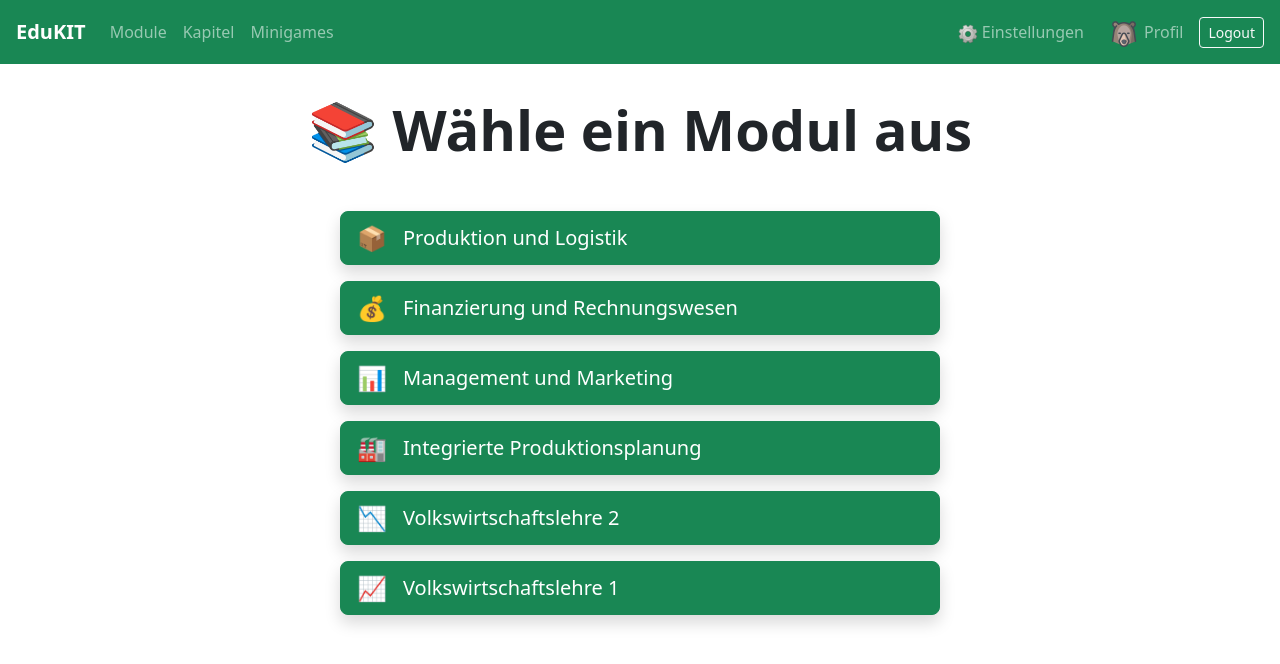
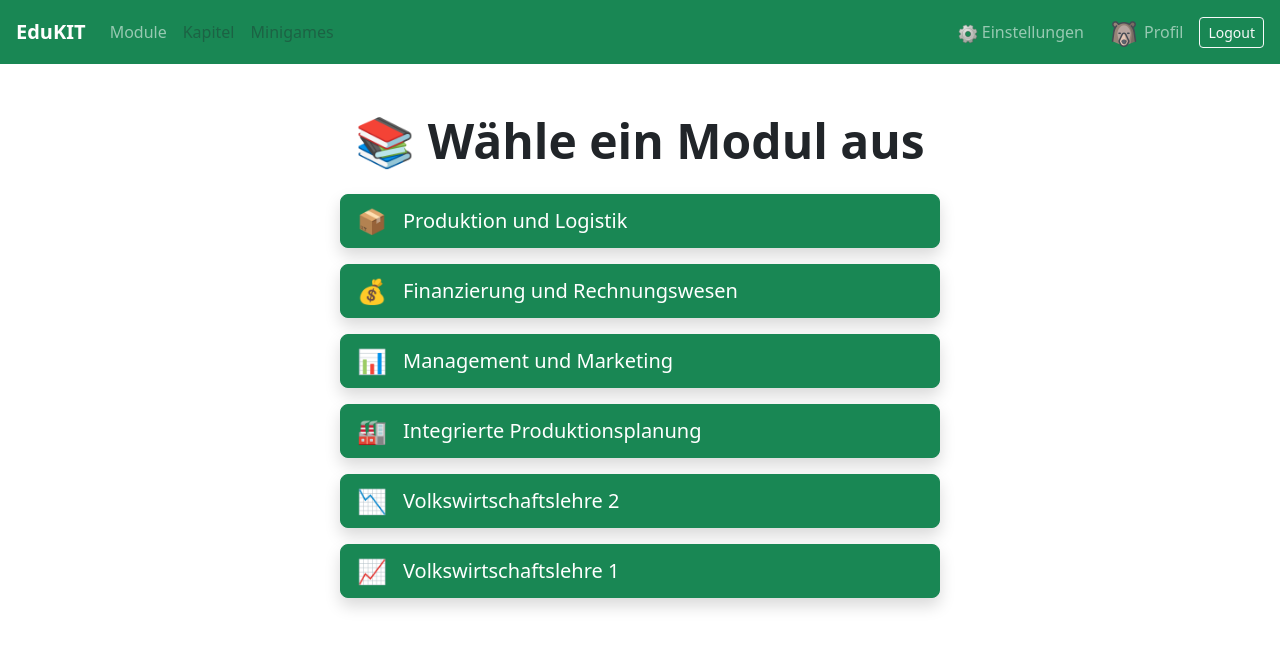
Before and after one commit to felixheinold/Teamprojekt, a React (Vite) app: page /modules in a window 1280 px wide. Shown: the top 664 px of the page. Built offline with nearby package versions, Linux system fonts and the light colour scheme.

Commit message:
Added the Chapter-Screen and fixed the menu-bar (still unfinished)

```diff
--- a/src/App.tsx
+++ b/src/App.tsx
@@ -25,10 +25,8 @@ function App() {
       {/* Geschützte Seiten mit gemeinsamer Navbar/Layout */}
       <Route element={<Layout />}>
         <Route path="/home" element={<Home />} />
-        <Route path="/__test_home" element={<Home />} />{" "}
-        {/* Vorübergehende Test-Route */}
         <Route path="/modules" element={<Modules />} />
-        <Route path="/chapters/:id" element={<Chapters />} />
+        <Route path="/chapters/:moduleName" element={<Chapters />} />
         <Route path="/minigames/:moduleId/:chapterId" element={<Minigames />} />
         <Route path="/profile" element={<Profile />} />
         <Route path="/settings" element={<Settings />} />
--- a/src/Layout.tsx
+++ b/src/Layout.tsx
@@ -1,6 +1,7 @@
 import React from "react";
 import { Link, Outlet, useNavigate } from "react-router-dom";
 import { useUser } from "./context/UserContext";
+import { useAppFlow } from "./context/AppFlowContext";
 
 const Layout = () => {
   const { user, setUser } = useUser();
@@ -11,6 +12,8 @@ const Layout = () => {
     localStorage.removeItem("user");
     navigate("/"); // Zurück zur Startseite
   };
+
+  const { selectedModule, selectedChapter } = useAppFlow();
 
   return (
     <>
@@ -37,13 +40,47 @@ const Layout = () => {
           {/* Linke Navigation */}
           <ul className="navbar-nav me-auto mb-2 mb-lg-0">
             <li className="nav-item">
-              <Link to="/modules" className="nav-link">Module</Link>
+              <Link to="/modules" className="nav-link">
+                Module
+              </Link>
             </li>
+
             <li className="nav-item">
-              <Link to="/chapters/1" className="nav-link">Kapitel</Link>
+              <Link
+                to={
+                  selectedModule
+                    ? `/chapters/${encodeURIComponent(selectedModule)}`
+                    : "#"
+                }
+                onClick={(e) => {
+                  if (!selectedModule) e.preventDefault();
+                }}
+                className={`nav-link ${
+                  !selectedModule ? "text-muted disabled" : ""
+                }`}
+              >
+                Kapitel
+              </Link>
             </li>
+
             <li className="nav-item">
-              <Link to="/minigames/1/1" className="nav-link">Minigames</Link>
+              <Link
+                to={
+                  selectedModule && selectedChapter
+                    ? `/minigames/${encodeURIComponent(
+                        selectedModule
+                      )}/${encodeURIComponent(selectedChapter)}`
+                    : "#"
+                }
+                onClick={(e) => {
+                  if (!selectedChapter) e.preventDefault();
+                }}
+                className={`nav-link ${
+                  !selectedChapter ? "text-muted disabled" : ""
+                }`}
+              >
+                Minigames
+              </Link>
             </li>
           </ul>
 
@@ -61,7 +98,10 @@ const Layout = () => {
               </Link>
             </li>
             <li className="nav-item d-flex align-items-center">
-              <Link to="/profile" className="nav-link d-flex align-items-center">
+              <Link
+                to="/profile"
+                className="nav-link d-flex align-items-center"
+              >
                 <img
                   src={`/avatars/${user?.avatar || "avatar1.png"}`}
                   alt="Profil"
@@ -72,7 +112,10 @@ const Layout = () => {
               </Link>
             </li>
             <li className="nav-item">
-              <button onClick={handleLogout} className="btn btn-outline-light btn-sm">
+              <button
+                onClick={handleLogout}
+                className="btn btn-outline-light btn-sm"
+              >
                 Logout
               </button>
             </li>
--- /dev/null
+++ b/src/context/AppFlowContext.tsx
@@ -0,0 +1,54 @@
+import { createContext, useState, useContext, useEffect } from "react";
+import { useLocation, useNavigationType } from "react-router-dom";
+
+type AppFlowContextType = {
+  selectedModule: string;
+  setSelectedModule: (modul: string) => void;
+  selectedChapter: string;
+  setSelectedChapter: (chapter: string) => void;
+};
+
+export const AppFlowContext = createContext<AppFlowContextType>({
+  selectedModule: "",
+  setSelectedModule: () => {},
+  selectedChapter: "",
+  setSelectedChapter: () => {},
+});
+
+export const AppFlowProvider = ({
+  children,
+}: {
+  children: React.ReactNode;
+}) => {
+  const [selectedModule, setSelectedModule] = useState("");
+  const [selectedChapter, setSelectedChapter] = useState("");
+
+  const location = useLocation();
+  const navigationType = useNavigationType();
+
+  useEffect(() => {
+    if (navigationType === "POP") {
+      if (location.pathname === "/" || location.pathname === "/modules") {
+        setSelectedModule("");
+        setSelectedChapter("");
+      } else if (location.pathname.startsWith("/chapters")) {
+        setSelectedChapter("");
+      }
+    }
+  }, [location.pathname, navigationType]);
+
+  return (
+    <AppFlowContext.Provider
+      value={{
+        selectedModule,
+        setSelectedModule,
+        selectedChapter,
+        setSelectedChapter,
+      }}
+    >
+      {children}
+    </AppFlowContext.Provider>
+  );
+};
+
+export const useAppFlow = () => useContext(AppFlowContext);
--- a/src/context/UserContext.tsx
+++ b/src/context/UserContext.tsx
@@ -1,4 +1,11 @@
 import React, { createContext, useState, useContext } from "react";
+
+export const AppFlowContext = createContext({
+  selectedModule: "",
+  selectedChapter: "",
+  setSelectedModule: (s: string) => {},
+  setSelectedChapter: (s: string) => {},
+});
 
 export type UserProfile = {
   username: string;
--- a/src/index.css
+++ b/src/index.css
@@ -25,3 +25,9 @@ body.dark .btn {
   border-color: #555;
   color: #f0f0f0;
 }
+
+.nav-link.disabled {
+  pointer-events: none;
+  opacity: 0.5;
+  cursor: default;
+}
--- a/src/main.tsx
+++ b/src/main.tsx
@@ -4,12 +4,15 @@ import App from "./App";
 import { BrowserRouter } from "react-router-dom";
 import { UserProvider } from "./context/UserContext";
 import "./index.css";
+import { AppFlowProvider } from "./context/AppFlowContext";
 
 ReactDOM.createRoot(document.getElementById("root")!).render(
   <React.StrictMode>
     <BrowserRouter>
       <UserProvider>
-        <App />
+        <AppFlowProvider>
+          <App />
+        </AppFlowProvider>
       </UserProvider>
     </BrowserRouter>
   </React.StrictMode>
--- a/src/pages/dashboard/Chapters.tsx
+++ b/src/pages/dashboard/Chapters.tsx
@@ -1,2 +1,128 @@
-const Chapters = () => <h2 className="text-center">📖 Kapitel – bald verfügbar</h2>;
+import { useParams } from "react-router-dom";
+import { motion } from "framer-motion";
+import { useAppFlow } from "../../context/AppFlowContext";
+import { useEffect } from "react";
+
+const generateChapters = (count: number) =>
+  Array.from({ length: count }, (_, i) => ({
+    title: `Kapitel ${i + 1} – Thema XY`,
+  }));
+
+const moduleIcons: Record<string, string> = {
+  "Produktion und Logistik": "📦",
+  "Finanzierung und Rechnungswesen": "💰",
+  "Management und Marketing": "📊",
+  "Integrierte Produktionsplanung": "🏭",
+  "Volkswirtschaftslehre 2": "📉",
+  "Volkswirtschaftslehre 1": "📈",
+};
+
+const moduleData: Record<
+  string,
+  { subject: string; chapters: { title: string }[] }[]
+> = {
+  "Produktion und Logistik": [
+    { subject: "Produktion", chapters: generateChapters(6) },
+    { subject: "Logistik", chapters: generateChapters(6) },
+    { subject: "Energiewirtschaft", chapters: generateChapters(6) },
+  ],
+  "Finanzierung und Rechnungswesen": [
+    { subject: "Finanzierung", chapters: generateChapters(6) },
+    { subject: "Rechnungswesen", chapters: generateChapters(6) },
+    { subject: "Jahresabschluss und Bewertung", chapters: generateChapters(6) },
+  ],
+  "Management und Marketing": [
+    { subject: "Unternehmensführung", chapters: generateChapters(6) },
+    { subject: "Entrepreneurship", chapters: generateChapters(6) },
+    { subject: "HR-Management", chapters: generateChapters(6) },
+    { subject: "Marketing", chapters: generateChapters(6) },
+  ],
+  "Integrierte Produktionsplanung": [
+    {
+      subject: "Integrierte Produktionsplanung",
+      chapters: generateChapters(6),
+    },
+  ],
+  "Volkswirtschaftslehre 2": [
+    { subject: "Volkswirtschaftslehre 2", chapters: generateChapters(6) },
+  ],
+  "Volkswirtschaftslehre 1": [
+    { subject: "Volkswirtschaftslehre 1", chapters: generateChapters(6) },
+  ],
+};
+
+const Chapters = () => {
+  const { moduleName } = useParams();
+  const decoded = decodeURIComponent(moduleName || "");
+  const entries = moduleData[decoded] || [];
+
+  const { setSelectedChapter } = useAppFlow();
+  useEffect(() => {
+    setSelectedChapter("");
+  }, []);
+
+  return (
+    <div className="container py-4">
+      <h1 className="text-center fw-bold display-5 mb-4">
+        📖 Wähle ein Unterkapitel aus
+      </h1>
+
+      {/* Modulbox mit angepasster Breite */}
+      <div className="d-flex justify-content-center mb-3">
+        <div
+          className="btn btn-success btn-lg rounded-pill text-center d-flex justify-content-center align-items-center gap-2"
+          style={{ maxWidth: "600px", width: "100%" }}
+        >
+          <span style={{ fontSize: "1.5rem" }}>{moduleIcons[decoded]}</span>
+          <span>{decoded}</span>
+        </div>
+      </div>
+
+      <div className="d-flex flex-column align-items-center gap-4">
+        {entries.map((entry, i) => {
+          const isOnlySubject =
+            entries.length === 1 && entry.subject === decoded;
+
+          return (
+            <div key={i} className="w-100" style={{ maxWidth: "600px" }}>
+              {/* Nur anzeigen, wenn Fachname ≠ Modulname oder mehrere Fächer */}
+              {!isOnlySubject && (
+                <h5 className="fw-bold text-center mb-3">{entry.subject}</h5>
+              )}
+
+              {entry.chapters.map((ch, j) => (
+                <motion.div
+                  key={j}
+                  whileHover={{ scale: 1.03 }}
+                  whileTap={{ scale: 0.97 }}
+                  transition={{
+                    type: "tween",
+                    duration: 0.2,
+                    ease: "easeOut",
+                  }}
+                  className="mb-2"
+                >
+                  <button
+                    onClick={() => setSelectedChapter(ch.title)}
+                    className="btn btn-lg shadow w-100 text-center"
+                    style={{
+                      boxShadow: "0 1px 1px rgba(0, 0, 0, 0.1)",
+                      backgroundColor: "#78ba84",
+                      border: "none",
+                      color: "#000",
+                      fontWeight: "500",
+                    }}
+                  >
+                    {ch.title}
+                  </button>
+                </motion.div>
+              ))}
+            </div>
+          );
+        })}
+      </div>
+    </div>
+  );
+};
+
 export default Chapters;
--- a/src/pages/dashboard/Modules.tsx
+++ b/src/pages/dashboard/Modules.tsx
@@ -1,5 +1,7 @@
 import { Link } from "react-router-dom";
 import { motion } from "framer-motion";
+import { useAppFlow } from "../../context/AppFlowContext";
+import { useEffect } from "react";
 
 const modules = [
   { title: "Produktion und Logistik", icon: "📦" },
@@ -11,12 +13,18 @@ const modules = [
 ];
 
 const Modules = () => {
+  const { setSelectedModule, setSelectedChapter } = useAppFlow();
+  useEffect(() => {
+    setSelectedModule("");
+    setSelectedChapter("");
+  }, []);
+
   return (
     <div
-      className="container pt-2 d-flex flex-column align-items-center"
+      className="container py-4 d-flex flex-column align-items-center"
       style={{ minHeight: "100vh" }}
     >
-      <h1 className="text-center fw-bold display-4 mb-5">
+      <h1 className="text-center fw-bold display-5 mb-4">
         📚 Wähle ein Modul aus
       </h1>
 
@@ -26,12 +34,16 @@ const Modules = () => {
             key={index}
             whileHover={{ scale: 1.03 }}
             whileTap={{ scale: 0.97 }}
-            transition={{ type: "tween", duration: 0.25, ease: "easeOut" }}
+            transition={{ type: "tween", duration: 0.2, ease: "easeOut" }}
             className="w-100"
             style={{ maxWidth: "600px" }}
           >
             <Link
-              to="/chapters/:id"
+              to={`/chapters/${encodeURIComponent(modul.title)}`}
+              onClick={() => {
+                setSelectedModule(modul.title);
+                setSelectedChapter(""); // Kapitel zurücksetzen
+              }}
               className="btn btn-success btn-lg shadow w-100 text-start d-flex align-items-center gap-3"
             >
               <span style={{ fontSize: "1.5rem" }}>{modul.icon}</span>
```
